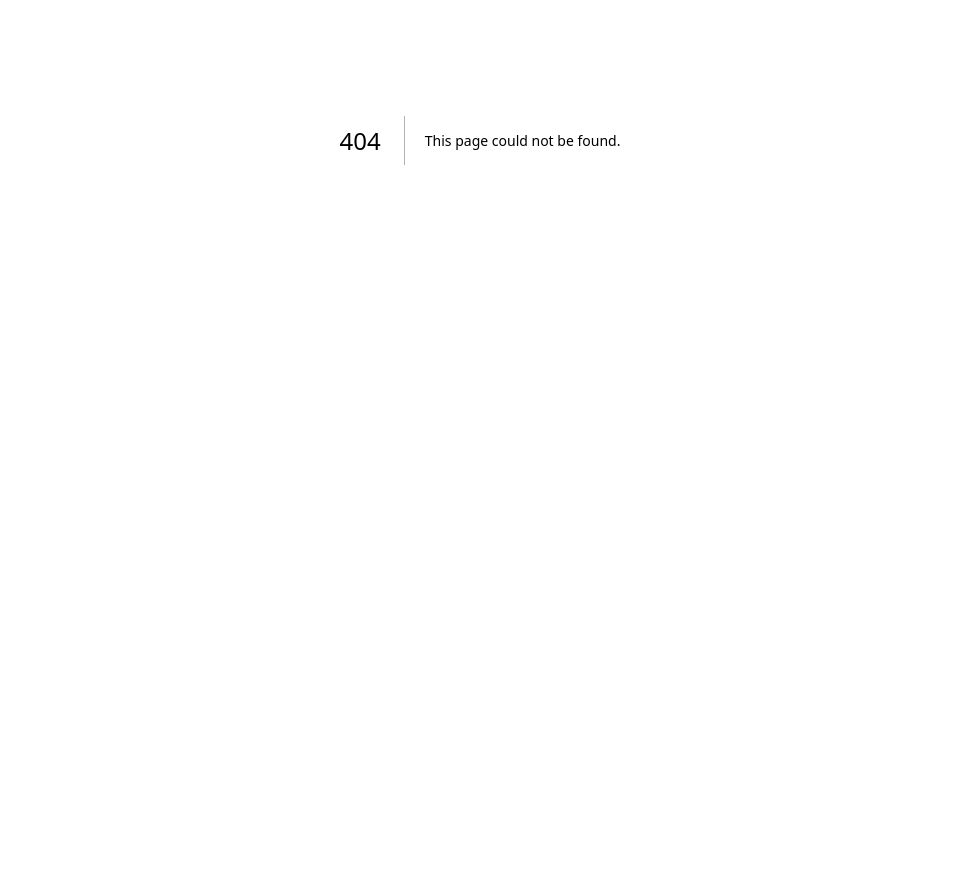
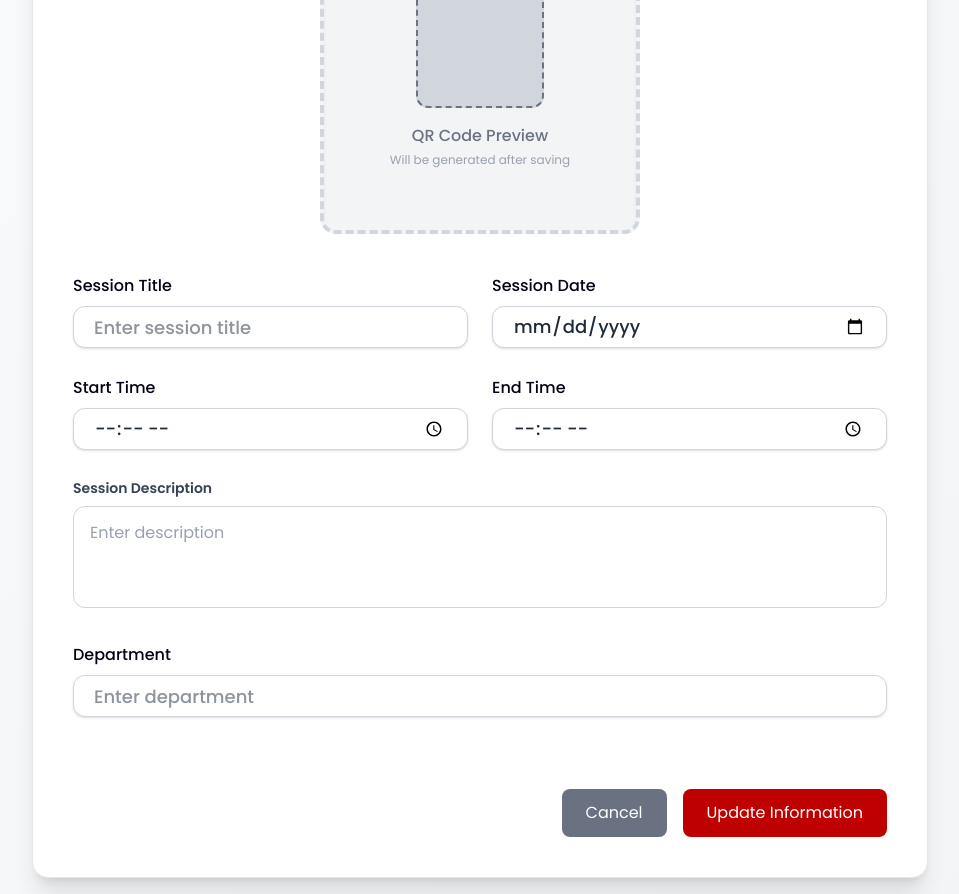
Before and after one commit to johnrefani/pup-adsum, a Next.js app: page /test in a window 1280 px wide. Before the commit this address had no page. Shown: the part 260-1154 px from the top of the page, without its empty margins (160-1119 px from the left). Before the commit the page ends 800 px from the top, so only its background shows below. Built offline with nearby package versions, Linux system fonts and the light colour scheme.

Commit message:
Added Session Information UI

```diff
--- /dev/null
+++ b/app/test/page.tsx
@@ -0,0 +1,12 @@
+import SessionInformation from '@/components/ui/SessionInformation'
+import React from 'react'
+
+const page = () => {
+  return (
+    <div>
+        <SessionInformation mode="edit" />
+    </div>
+  )
+}
+
+export default page
--- /dev/null
+++ b/components/ui/SessionInformation.tsx
@@ -0,0 +1,147 @@
+// File: SessionInformation.tsx
+import React from 'react';
+import { Button, InputField } from '@/lib/imports';    // Adjust path as needed
+
+export type SessionMode = 'create' | 'edit' | 'view';
+
+interface SessionInformationProps {
+  mode: SessionMode;
+}
+
+const SessionInformation: React.FC<SessionInformationProps> = ({ mode }) => {
+  const isEditable = mode === 'create' || mode === 'edit';
+
+  return (
+    <div className="min-h-screen bg-gradient-to-br from-gray-50 to-gray-100 flex items-center justify-center p-4">
+      <div className="w-full max-w-4xl bg-white rounded-2xl shadow-xl border border-gray-200 overflow-hidden">
+        {/* Header */}
+        <div className="border-b border-gray-200 px-6 py-5 sm:px-8 sm:py-6">
+          <h2 className="text-xl md:text-2xl lg:text-3xl font-bold text-red-800">
+            Session Information
+          </h2>
+          <p className="text-sm md:text-base lg:text-lg text-gray-600 mt-1">
+            {mode === 'create' && 'Enter details to generate QR code'}
+            {mode === 'edit' && 'Update session information'}
+            {mode === 'view' && 'Session details and QR code'}
+          </p>
+        </div>
+
+        <div className="p-6 sm:p-8 lg:p-10 space-y-10">
+          {/* QR Code Placeholder - Shown in View & Edit modes */}
+          {(mode === 'view' || mode === 'edit') && (
+            <div className="flex justify-center">
+              <div className="w-64 h-64 sm:w-72 sm:h-72 lg:w-80 lg:h-80 bg-gray-100 border-4 border-dashed border-gray-300 rounded-2xl flex items-center justify-center shadow-inner">
+                <div className="text-center">
+                  <div className="w-32 h-32 mx-auto bg-gray-300 border-2 border-dashed border-gray-500 rounded-xl mb-4" />
+                  <p className="text-gray-500 font-medium">QR Code Preview</p>
+                  <p className="text-xs text-gray-400 mt-1">
+                    {mode === 'view' ? 'Generated QR will appear here' : 'Will be generated after saving'}
+                  </p>
+                </div>
+              </div>
+            </div>
+          )}
+
+          {/* Form Fields */}
+          <div className="space-y-7">
+            {/* Title & Date */}
+            <div className="grid grid-cols-1 md:grid-cols-2 gap-6">
+              <InputField
+                label="Session Title"
+                placeholder={isEditable ? "Enter session title" : ""}
+                type="text"
+                state={isEditable ? "editable" : "readonly"}
+              />
+
+              <InputField
+                label="Session Date"
+                type="date"
+                state={isEditable ? "editable" : "readonly"}
+              />
+            </div>
+
+            {/* Start & End Time */}
+            <div className="grid grid-cols-1 sm:grid-cols-2 gap-6">
+              <InputField
+                label="Start Time"
+                type="time"
+                state={isEditable ? "editable" : "readonly"}
+              />
+
+              <InputField
+                label="End Time"
+                type="time"
+                state={isEditable ? "editable" : "readonly"}
+              />
+            </div>
+
+            {/* Session Description (kept as textarea as requested) */}
+            <div>
+              <label className="block text-sm font-semibold text-gray-700 mb-2">
+                Session Description
+              </label>
+              <textarea
+                rows={3}
+                placeholder={isEditable ? "Enter description" : ""}
+                disabled={!isEditable}
+                readOnly={!isEditable}
+                className={`w-full px-4 py-3.5 rounded-xl border resize-none transition-all ${
+                  isEditable
+                    ? 'border-gray-300 focus:ring-2 focus:ring-red-600 bg-white placeholder-gray-400'
+                    : 'border-gray-200 bg-gray-50 text-gray-800 cursor-default'
+                }`}
+              />
+            </div>
+
+            {/* Department */}
+            <div>
+              <InputField
+                label="Department"
+                placeholder={isEditable ? "Enter department" : ""}
+                type="text"
+                state={isEditable ? "editable" : "readonly"}
+              />
+            </div>
+          </div>
+
+          {/* Action Buttons - Using Your Custom Button Component */}
+          <div className="flex flex-col sm:flex-row gap-4 justify-end pt-8">
+            {isEditable ? (
+              <>
+                <Button
+                  text="Cancel"
+                  textColor="text-white"
+                  backgroundColor="bg-gray-500"
+                  size="lg"
+                />
+                <Button
+                  text={mode === 'create' ? 'Generate QR Code' : 'Update Information'}
+                  textColor="text-white"
+                  backgroundColor="bg-maroon-800"
+                  size="lg"
+                />
+              </>
+            ) : (
+              <>
+                <Button
+                  text="Edit"
+                  textColor="text-white"
+                  backgroundColor="bg-amber-600"
+                  size="lg"
+                />
+                <Button
+                  text="Print QR"
+                  textColor="text-black"
+                  backgroundColor="bg-yellow-500"
+                  size="lg"
+                />
+              </>
+            )}
+          </div>
+        </div>
+      </div>
+    </div>
+  );
+};
+
+export default SessionInformation;
```
Also changed, not shown: 1 other file (tests, documents, lock files or other folders).
